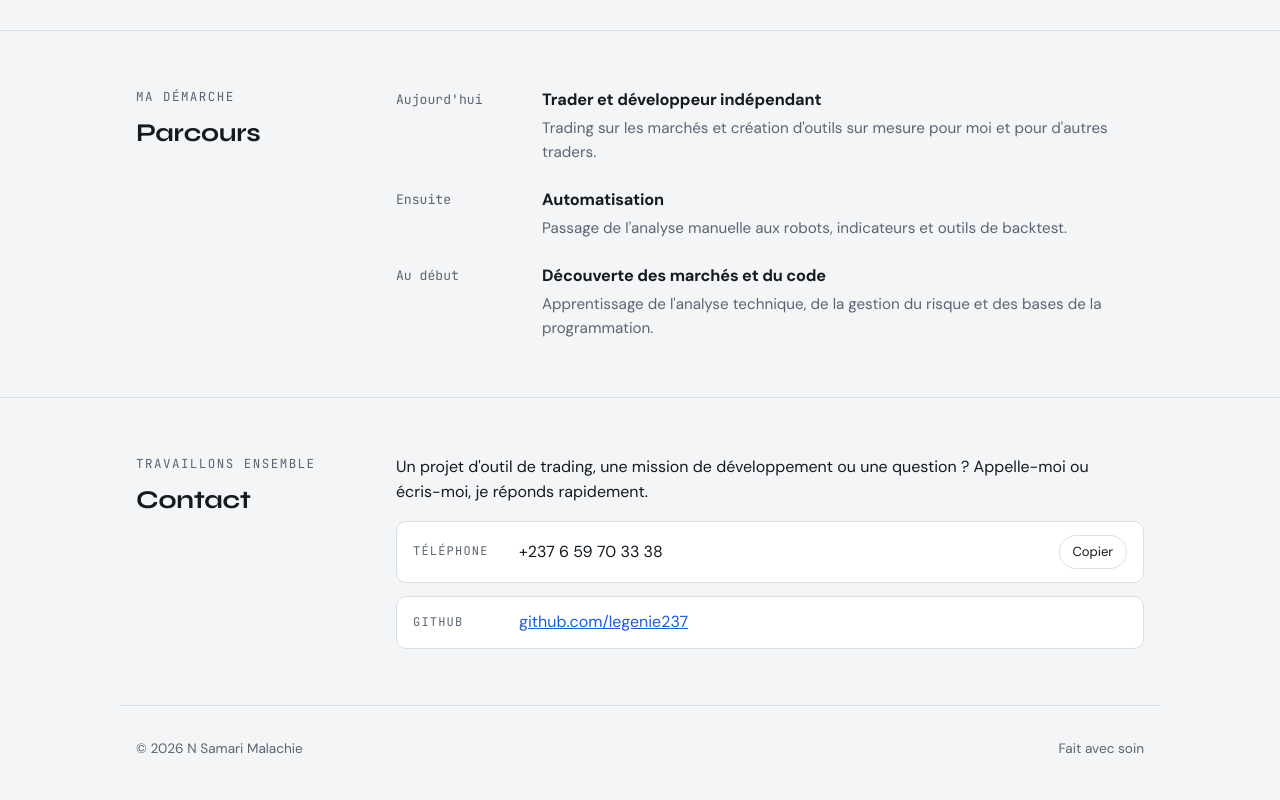
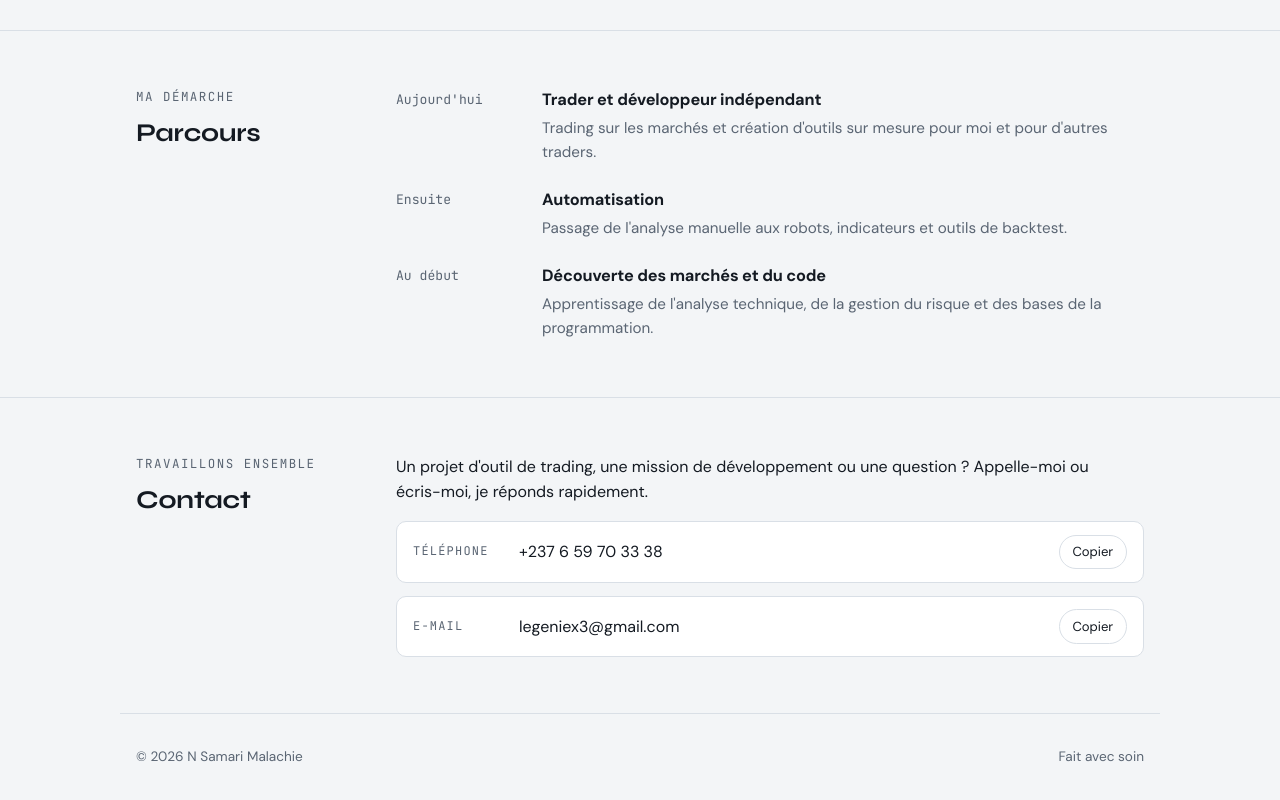
Before and after one commit to legenie237/portefolio, a plain HTML site: page index.html in a window 1280 px wide. Shown: the part 2340-3140 px from the top of the page. Drawn offline with Linux system fonts and the light colour scheme.

Commit message:
Remplace le lien GitHub par l'e-mail dans Contact
Co-Authored-By: Claude Opus 5.5 <noreply@anthropic.com>
Claude-Session: https://claude.ai/code/session_01S8HnAz17kajdHnCow3EH8R

```diff
--- a/index.html
+++ b/index.html
@@ -233,7 +233,7 @@ footer .wrap { padding-block: 2rem; color: var(--muted); font-size: .85rem; bord
       <p>Un projet d'outil de trading, une mission de développement ou une question ? Appelle-moi ou écris-moi, je réponds rapidement.</p>
       <div class="contact-list">
         <div class="contact-row"><span class="label">Téléphone</span><span class="val" id="c-tel">+237 6 59 70 33 38</span><button class="copy" type="button" data-target="c-tel">Copier</button></div>
-        <div class="contact-row"><span class="label">GitHub</span><span class="val"><a href="https://github.com/legenie237" target="_blank" rel="noopener">github.com/legenie237</a></span></div>
+        <div class="contact-row"><span class="label">E-mail</span><span class="val" id="c-email">legeniex3@gmail.com</span><button class="copy" type="button" data-target="c-email">Copier</button></div>
       </div>
     </div>
   </div>
```
